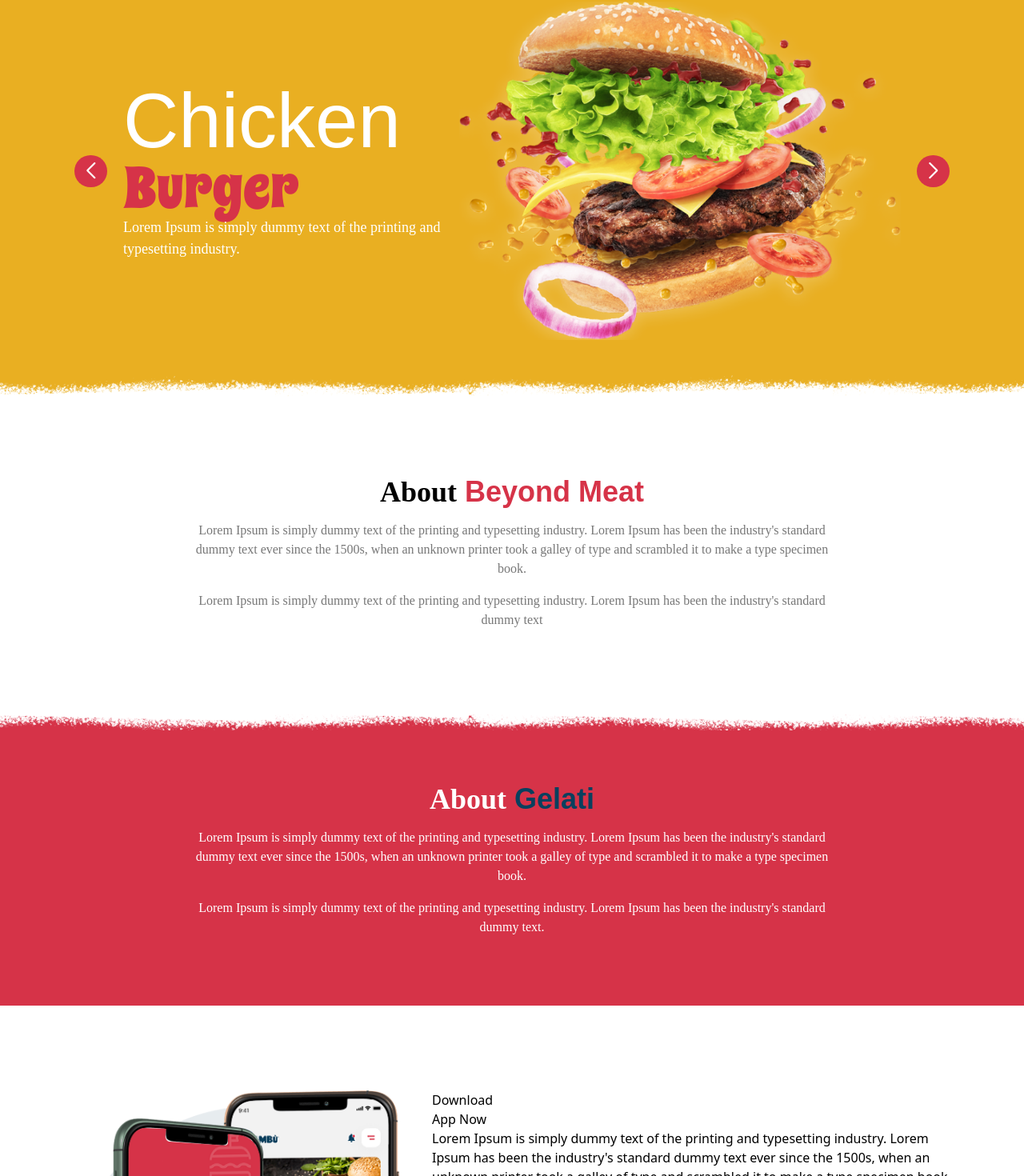
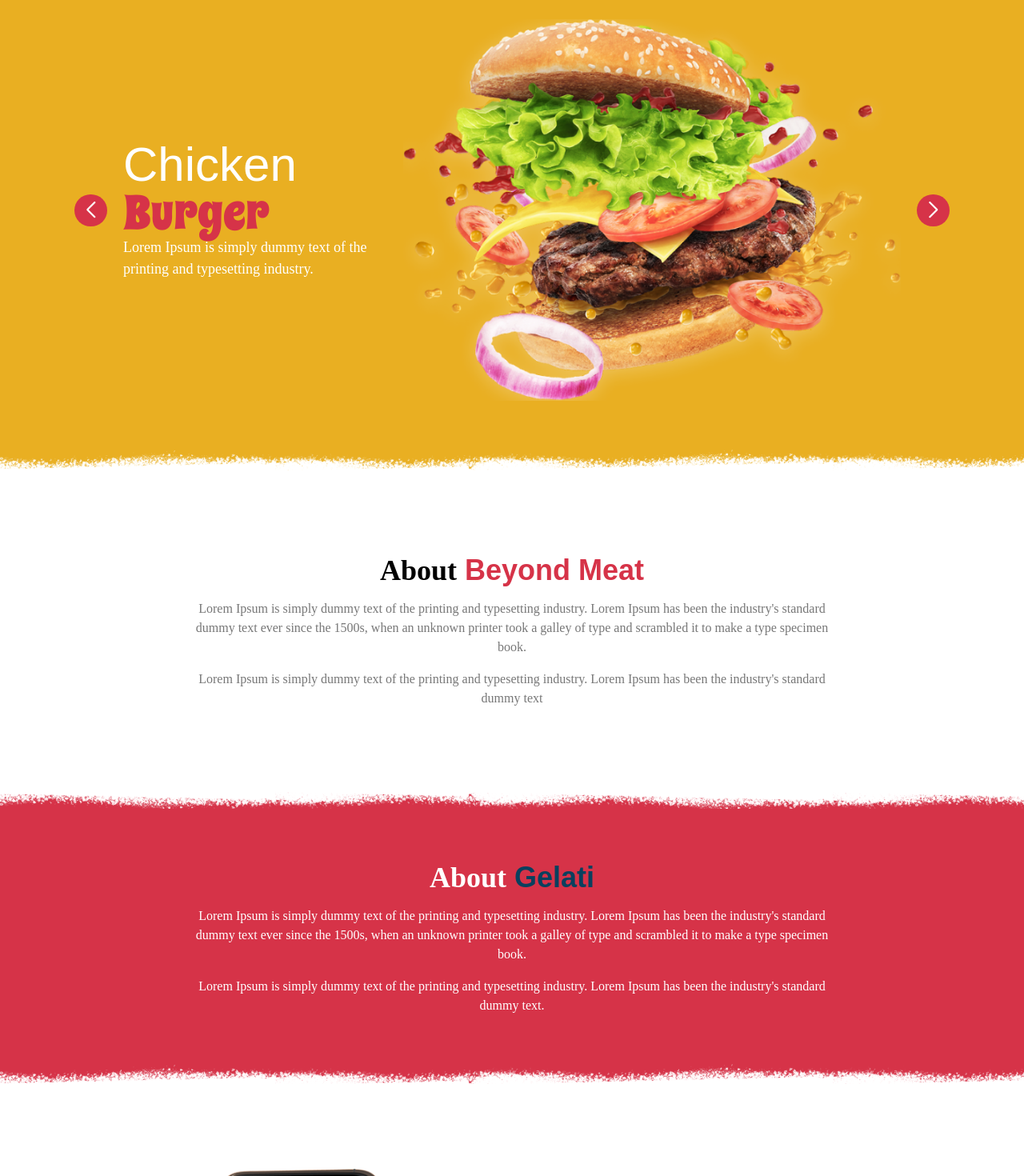
Before and after one commit to Shubh-Rajawat/ecommerce-nbt, a React (Create React App) app: page / in a window 1280 px wide. Shown: the part 1218-2688 px from the top of the page at 80% size. Built offline with nearby package versions, Linux system fonts and the light colour scheme.

Commit message:
check  home

```diff
--- a/src/App.css
+++ b/src/App.css
@@ -368,6 +368,11 @@ footer:before {
   }
 }
 @media only screen and (max-width: 810px) {
+  .home-about-swiper .swiper-button-prev:after,
+  .swiper-button-next:after {
+    padding: 7px 10px !important;
+    font-size: 15px !important;
+  }
   .swiper-pagination {
     display: none;
   }
--- /dev/null
+++ b/src/components/common/DownloadIcon.jsx
@@ -0,0 +1,32 @@
+import React from "react";
+import { FaApple } from "react-icons/fa6";
+import { IoLogoGooglePlaystore } from "react-icons/io5";
+
+const DownloadIcon = ({ downloadApp }) => {
+  return (
+    <>
+      <section>
+        <div className="flex gap-3 text-white">
+          {downloadApp?.map((item, i) => {
+            return (
+              <div
+                className="bg-[#D63348] rounded-full flex items-center py-2 px-5 md:gap-3 justify-between"
+                key={i}
+              >
+                <div className=" lg:text-xl xl:text-4xl">{item?.icon}</div>
+                <div className="flex flex-col">
+                  <span className="text-[8px]/[5px]">{item.text}</span>
+                  <span className="text-sm md:text-md font-semibold">
+                    {item.name}
+                  </span>
+                </div>
+              </div>
+            );
+          })}
+        </div>
+      </section>
+    </>
+  );
+};
+
+export default DownloadIcon;
--- a/src/components/common/Footer.jsx
+++ b/src/components/common/Footer.jsx
@@ -4,6 +4,7 @@ import { BiLogoFacebook } from "react-icons/bi";
 import { FaInstagram } from "react-icons/fa";
 import { FaApple } from "react-icons/fa6";
 import { IoLogoGooglePlaystore } from "react-icons/io5";
+import DownloadIcon from "./DownloadIcon";
 
 const downloadApp = [
   {
@@ -25,7 +26,7 @@ const Footer = () => {
         <div className="w-48 md:w-64 mx-auto">
           <img src={logo} alt="" />
         </div>
-        <p className=" break-words">
+        <p className=" break-words popins">
           Lorem Ipsum is simply dummy text of the printing and typesetting
           industry.{" "}
         </p>
@@ -39,31 +40,14 @@ const Footer = () => {
         </div>
       </div>
       <div className="flex flex-wrap justify-center md:justify-evenly md:items-center py-12 lg:py-20 w-full px-6 sm:px-8 md:px-12 lg:px-20 gap-8">
-        <div className="text-4xl font-extrabold ">
+        <div className="text-4xl font-extrabold ramto">
           Download Our App
-          <p className=" break-words text-sm font-normal mt-3 text-center md:text-start">
+          <p className=" break-words text-sm font-normal mt-3 text-center md:text-start popins">
             Lorem Ipsum is simply dummy text of the printing and typesetting
             industry.{" "}
           </p>
         </div>
-        <div className="flex gap-3">
-          {downloadApp?.map((item, i) => {
-            return (
-              <div
-                className="bg-red-600 rounded-full flex items-center py-2 px-5 md:gap-3 justify-between"
-                key={i}
-              >
-                <div className=" lg:text-xl xl:text-4xl">{item?.icon}</div>
-                <div className="flex flex-col">
-                  <span className="text-[8px]/[5px]">{item.text}</span>
-                  <span className="text-sm md:text-md font-semibold">
-                    {item.name}
-                  </span>
-                </div>
-              </div>
-            );
-          })}
-        </div>
+        <DownloadIcon downloadApp={downloadApp} />
       </div>
     </footer>
   );
--- a/src/components/home/HomeComp.jsx
+++ b/src/components/home/HomeComp.jsx
@@ -9,6 +9,9 @@ import download from "../../static/assets/downloadapp.png";
 // import required modules
 import { Navigation } from "swiper/modules";
 import AboutHomeComp from "./AboutHomeComp";
+import DownloadIcon from "../common/DownloadIcon";
+import { FaApple } from "react-icons/fa6";
+import { IoLogoGooglePlaystore } from "react-icons/io5";
 const HomeComp = () => {
   const { showNav } = useSelector((state) => state.nav);
 
@@ -63,7 +66,18 @@ const HomeComp = () => {
       paraColor: "text-[white]",
     },
   ];
-
+  const downloadApp = [
+    {
+      icon: <FaApple />,
+      text: "AVAILABLE ON THE",
+      name: "Apple Store",
+    },
+    {
+      icon: <IoLogoGooglePlaystore />,
+      text: "ANDROID APP ON",
+      name: "Google play",
+    },
+  ];
   return (
     <>
       <div>
@@ -88,7 +102,7 @@ const HomeComp = () => {
         </div>
       </div>
       {/* carousel second in home page */}
-      <div className="bg-[#E9AF22] home-about-swiper py-[2%]">
+      <div className="bg-[#E9AF22] home-about-swiper py-12">
         <section className="ss-container bg-transparent">
           <Swiper
             navigation={true}
@@ -99,17 +113,19 @@ const HomeComp = () => {
             {sliderData.map((res) => {
               return (
                 <SwiperSlide className=" ">
-                  <section className="flex bg-[#E9AF22] text-start py-12 px-16">
+                  <section className="flex bg-[#E9AF22] text-start py-6 lg:py-12  px-11 lg:px-16">
                     <div className="flex flex-col place-content-center">
-                      <h1 className="text-8xl ramto text-white">
+                      <h1 className="text-3xl md:text-5xl xl:text-6xl 2xl:text-8xl ramto text-white">
                         {res?.heading1}
                       </h1>
-                      <h1 className="text-7xl spicy text-[#D63348]">
+                      <h1 className="text-2xl spicy text-[#D63348]  md:text-5xl xl:text-6xl 2xl:text-8xl">
                         {res?.heading2}
                       </h1>
-                      <p className="popins text-white">{res?.para}</p>
+                      <p className="popins text-white text-[13px] sm:text-[16px] lg:text-[18px]">
+                        {res?.para}
+                      </p>
                     </div>
-                    <div className="">
+                    <div className="w-[100%]  grid place-content-center">
                       <img src={res?.img} className="w-100" />
                     </div>
                   </section>
@@ -126,20 +142,27 @@ const HomeComp = () => {
       <AboutHomeComp aboutHomeComp={aboutHomeComp2} />
       {/* downoad box */}
 
-      <section>
-        <div className="ss-container flex py-24">
-          <div className="">
+      <section className="sks-about-home relative">
+        <div className="ss-container grid grid-cols-5 py-24 gap-4">
+          <div className=" md:col-span-2 col-span-5">
             <img src={download} />
           </div>
-          <div className="max-w-[650px]">
-            <h1>Download </h1>
-            <h1>App Now</h1>
-            <p>
+          <div className=" md:col-span-3 col-span-5 grid place-content-center place-items-center md:place-items-start">
+            <h1 className="text-[#D63348] text-3xl md:text-4xl ramto">
+              Download{" "}
+            </h1>
+            <h1 className="text-[#000000] text-3xl md:text-4xl ramto my-2">
+              App Now
+            </h1>
+            <p className="para-text">
               Lorem Ipsum is simply dummy text of the printing and typesetting
               industry. Lorem Ipsum has been the industry's standard dummy text
               ever since the 1500s, when an unknown printer took a galley of
               type and scrambled it to make a type specimen book.
             </p>
+            <div className="mt-6">
+              <DownloadIcon downloadApp={downloadApp} />
+            </div>
           </div>
         </div>
       </section>
--- a/src/static/css/style.css
+++ b/src/static/css/style.css
@@ -82,7 +82,7 @@
   width: 100%;
   display: block;
   position: absolute;
-  top: -30px;
+  top: -35px;
   left: 0;
   height: 40px;
   z-index: 1;
@@ -98,6 +98,7 @@
   height: 40px;
   z-index: 1;
 }
+
 .btn-blue {
   background-color: #09405e;
   color: white;
@@ -126,8 +127,11 @@
 .home-about-swiper .swiper-button-prev:after,
 .swiper-button-next:after {
   background: #d63348 !important;
-  padding: 10px 15px !important;
+  padding: 10px 15px;
   border-radius: 50% !important;
-  font-size: 20px !important;
+  font-size: 20px;
   font-weight: bold !important;
 }
+.home-about-swiper .swiper-button-next:after {
+  font-size: 20px;
+}
```
